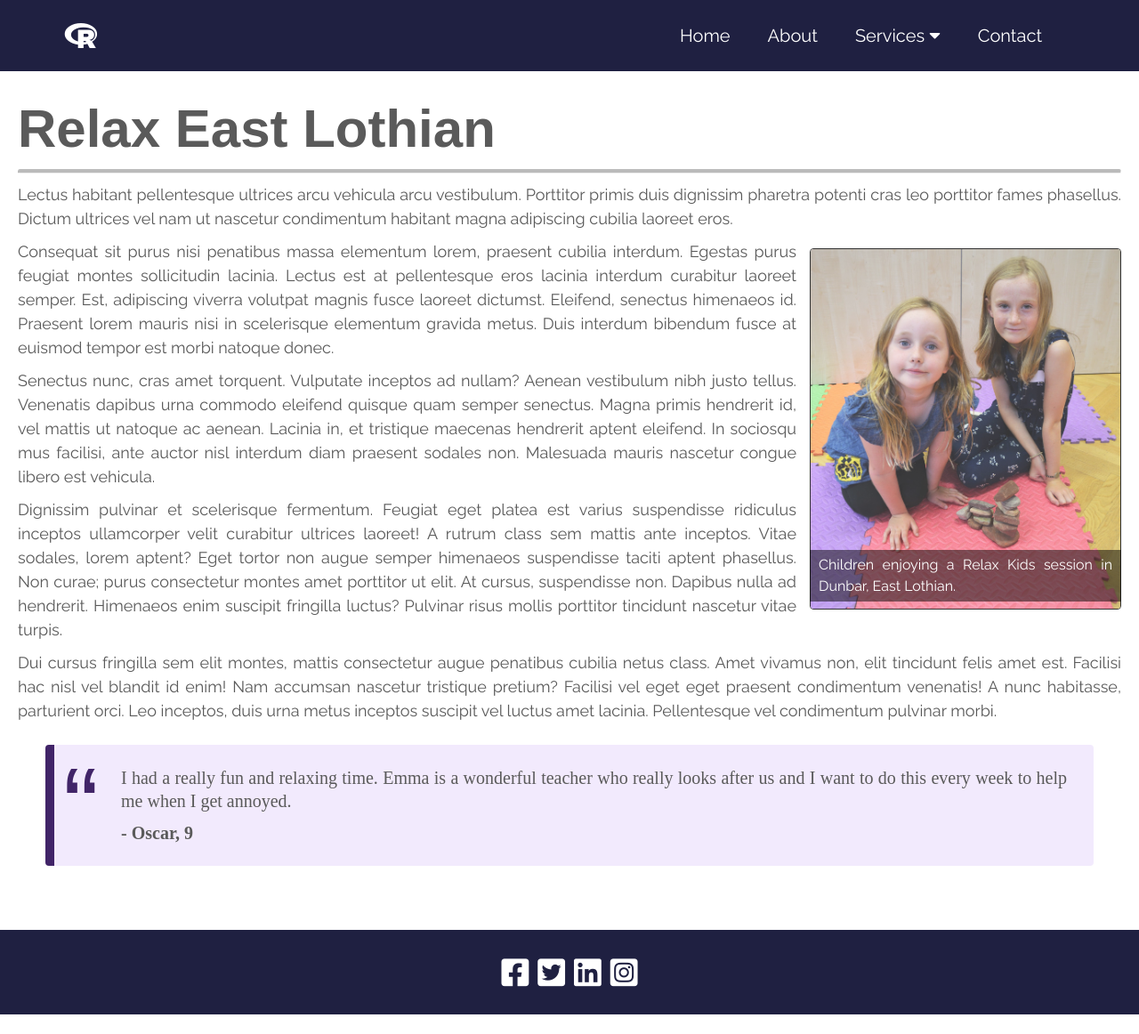
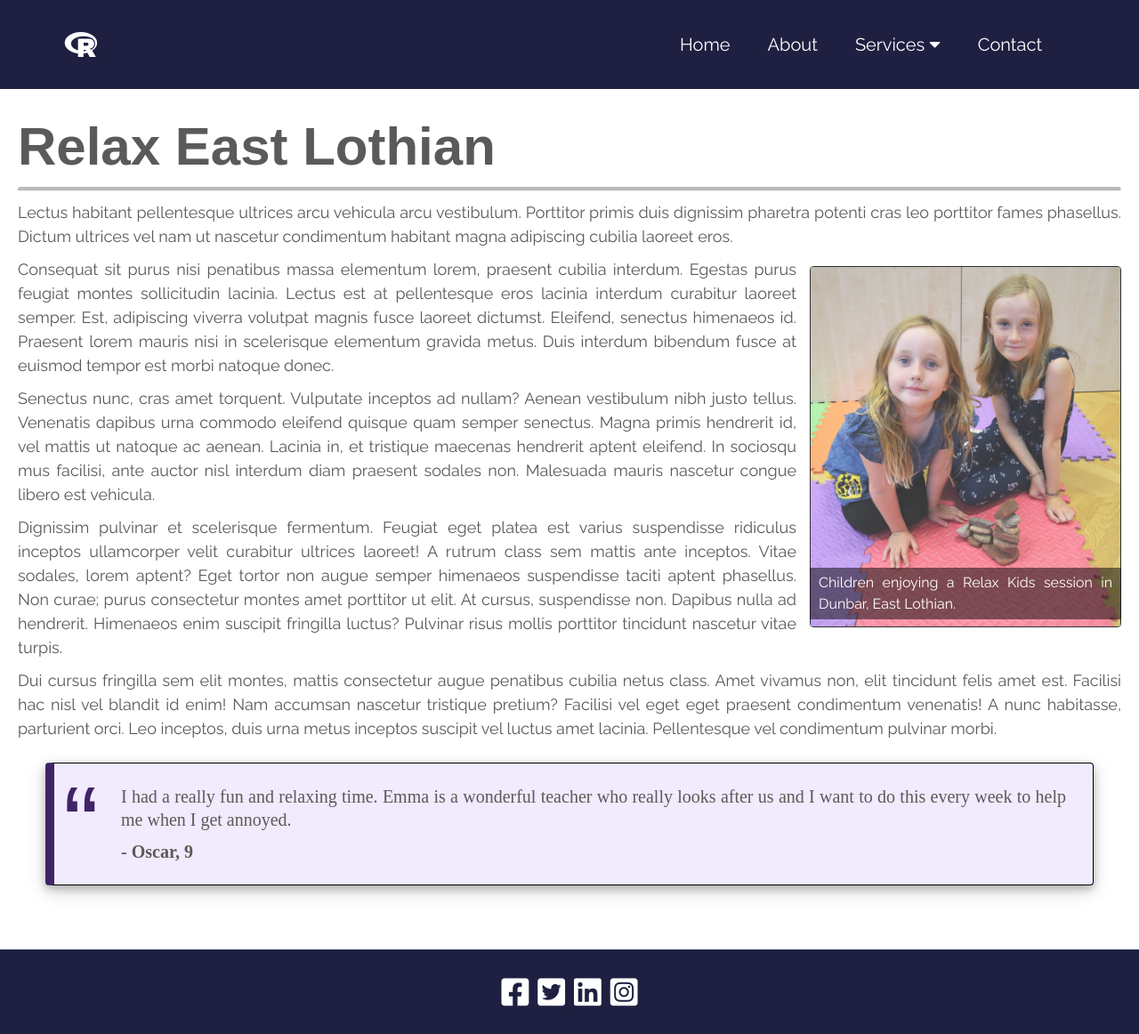
Before and after one commit to StevieV1903/relax_website, a React (Create React App) app: page /about in a window 1280 px wide. Shown: the whole page at 89% size. Before the commit the page ends 1140 px from the top, so only its background shows below. Built offline with nearby package versions, Linux system fonts and the light colour scheme; a web font is replaced by a local one.

Commit message:
increased height of navbar and realigned dropdown plus added styling to blockquotes

```diff
--- a/src/App.css
+++ b/src/App.css
@@ -9,6 +9,9 @@
   padding: 0;
   /* font-family: 'PT Sans', sans-serif; */
   font-family: 'Raleway', sans-serif;
+}
+.app{
+  height: 100vh;
 }
 
 /* Green Container */
@@ -169,7 +172,10 @@ blockquote{
   color: #5a5a5a;
   padding: 1.2em 30px 1.2em 75px;
   border-left: 10px solid #412468 ;
-  /* border: 0.5px solid black; */
+  border-right: 0.5px solid black;
+  border-top: 0.5px solid black;
+  border-bottom: 0.5px solid black;
+  box-shadow: 0 4px 8px 0 rgba(0, 0, 0, 0.2), 0 6px 20px 0 rgba(0, 0, 0, 0.19);
   line-height: 1.3;
   position: relative;
   background:#f2eafd;
--- a/src/App.js
+++ b/src/App.js
@@ -16,6 +16,7 @@ import Service4 from "./pages/Service4.js";
 
 const App = () => {
   return (
+    <div className="app">
     <Router>
       <Navbar />
       <Switch>
@@ -30,6 +31,7 @@ const App = () => {
       </Switch>
       <Footer />
     </Router>
+    </div>
   );
 }
 
--- a/src/components/Dropdown.css
+++ b/src/components/Dropdown.css
@@ -1,7 +1,8 @@
 .dropdown-menu {
     width: 200px;
     position: absolute;
-    top: 80px;
+    /* top: 80px; */
+    top: 100px;
     list-style: none;
     text-align: start;
 }
@@ -9,6 +10,7 @@
 .dropdown-menu li {
     background: #119da4;
     cursor: pointer;
+    padding: 8px 10px;
 }
 
 .dropdown-menu li:hover {
--- a/src/components/Footer.css
+++ b/src/components/Footer.css
@@ -1,5 +1,4 @@
 .footer-container{
-    /* border: solid 1px black; */
     background: #1F2041;
     height: auto;
     /* display: flex; */
@@ -33,6 +32,3 @@
   .footer-container i {
     font-size: 2.2rem;
   }
-  /* .footer-container i:hover {
-    font-size: 2.2rem;
-  } */
--- a/src/components/Navbar.css
+++ b/src/components/Navbar.css
@@ -2,7 +2,8 @@
 
 .navbar {
     background: #1F2041;
-    height: 80px;
+    /* height: 80px; */
+    height: 100px;
     display: flex;
     justify-content: center;
     align-items: center;
@@ -45,7 +46,8 @@
   .nav-item {
     display: flex;
     align-items: center;
-    height: 80px;
+    /* height: 80px; */
+    height: 100px;
 
   }
 
@@ -76,6 +78,11 @@
   }
 
   @media screen and (max-width: 960px) {
+
+    .navbar {
+      height: 80px;
+      /* height: 100px; */
+    }
     .NavbarItems {
       position: relative;
     }
--- a/src/pages/Home.css
+++ b/src/pages/Home.css
@@ -24,7 +24,7 @@
   /* Use "linear-gradient" to add a darken background effect to the image (photographer.jpg) */
   background-image: linear-gradient(rgba(0, 0, 0, 0.3), rgba(0, 0, 0, 0.3)), url("../assets/homeHero.jpg");
   /* Set specific height */
-  height: 80vh;
+  height: 79vh ;
   /* Position and center the image to scale on all screens */
   background-position: center;
   background-repeat: no-repeat;
```
Also changed, not shown: src/assets/relaxLogoNav.png (added).
